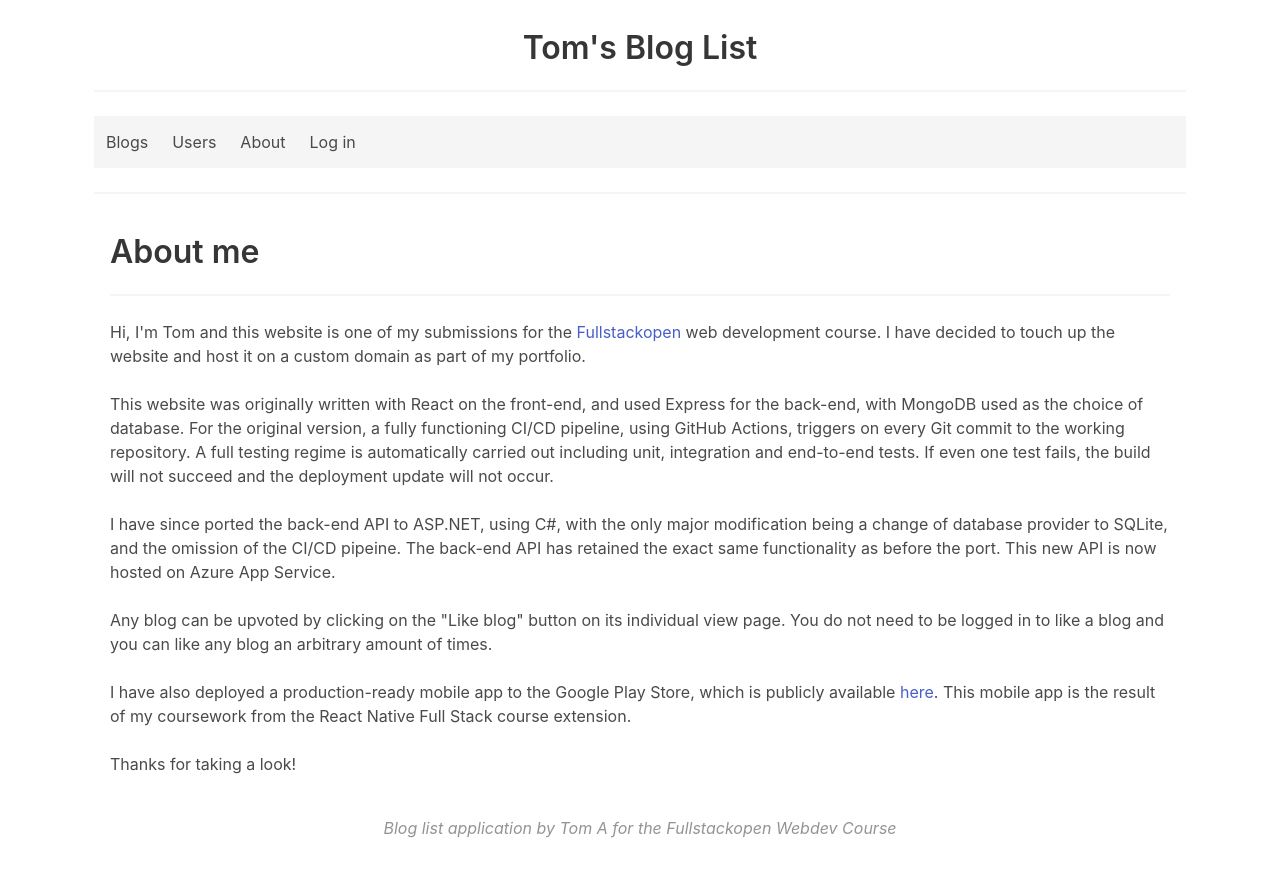
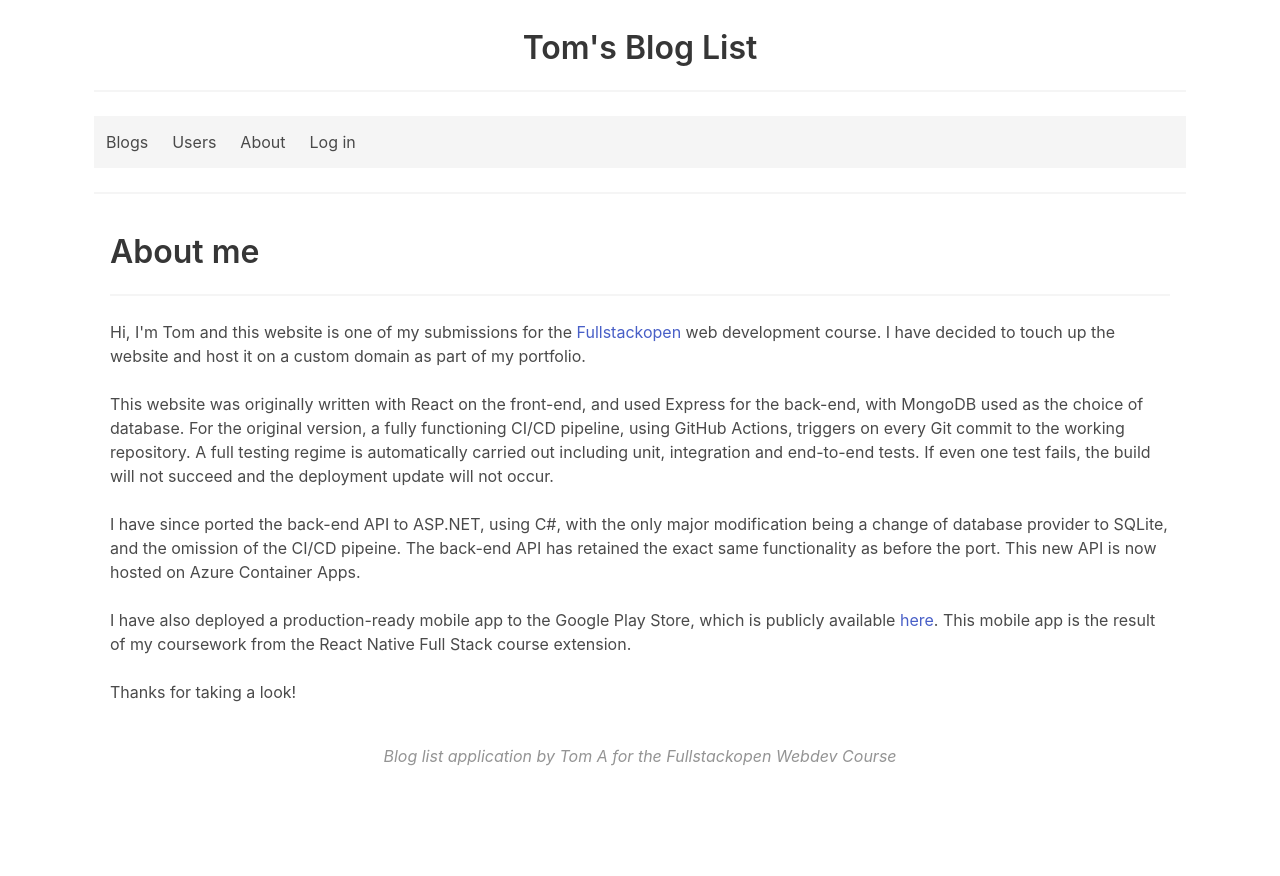
Before and after one commit to Yaups/bloglist-net-frontend, a React (Vite) app: page /about in a window 1280 px wide. Shown: the top 876 px of the page. After the commit the page ends 822 px from the top, so only its background shows below. Built offline with nearby package versions, Linux system fonts and the light colour scheme; no server answers.

Commit message:
Changed the About section slightly

```diff
--- a/src/components/AboutMe.jsx
+++ b/src/components/AboutMe.jsx
@@ -39,13 +39,7 @@ const AboutMe = () => {
         major modification being a change of database provider to SQLite, and
         the omission of the CI/CD pipeine. The back-end API has retained the
         exact same functionality as before the port. This new API is now hosted
-        on Azure App Service.
-      </p>
-      <br />
-      <p>
-        Any blog can be upvoted by clicking on the &quot;Like blog&quot; button
-        on its individual view page. You do not need to be logged in to like a
-        blog and you can like any blog an arbitrary amount of times.
+        on Azure Container Apps.
       </p>
       <br />
       <p>
```
